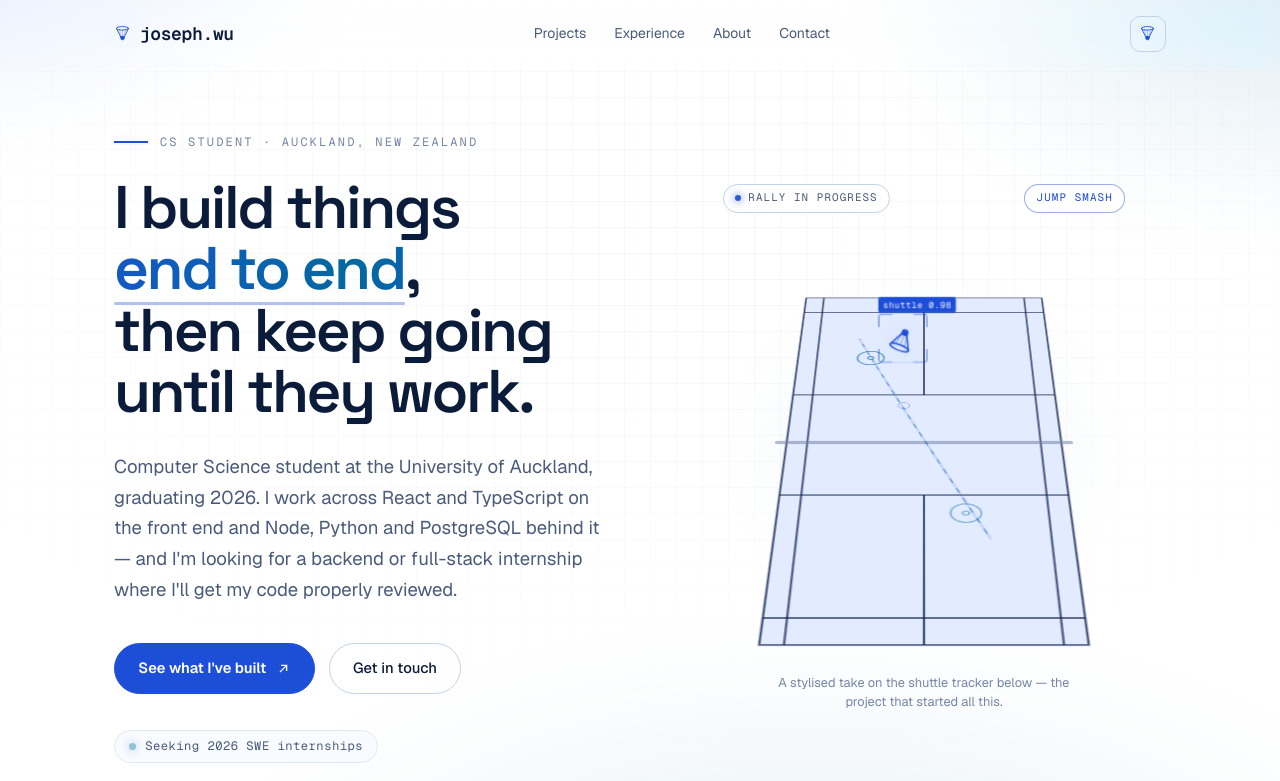
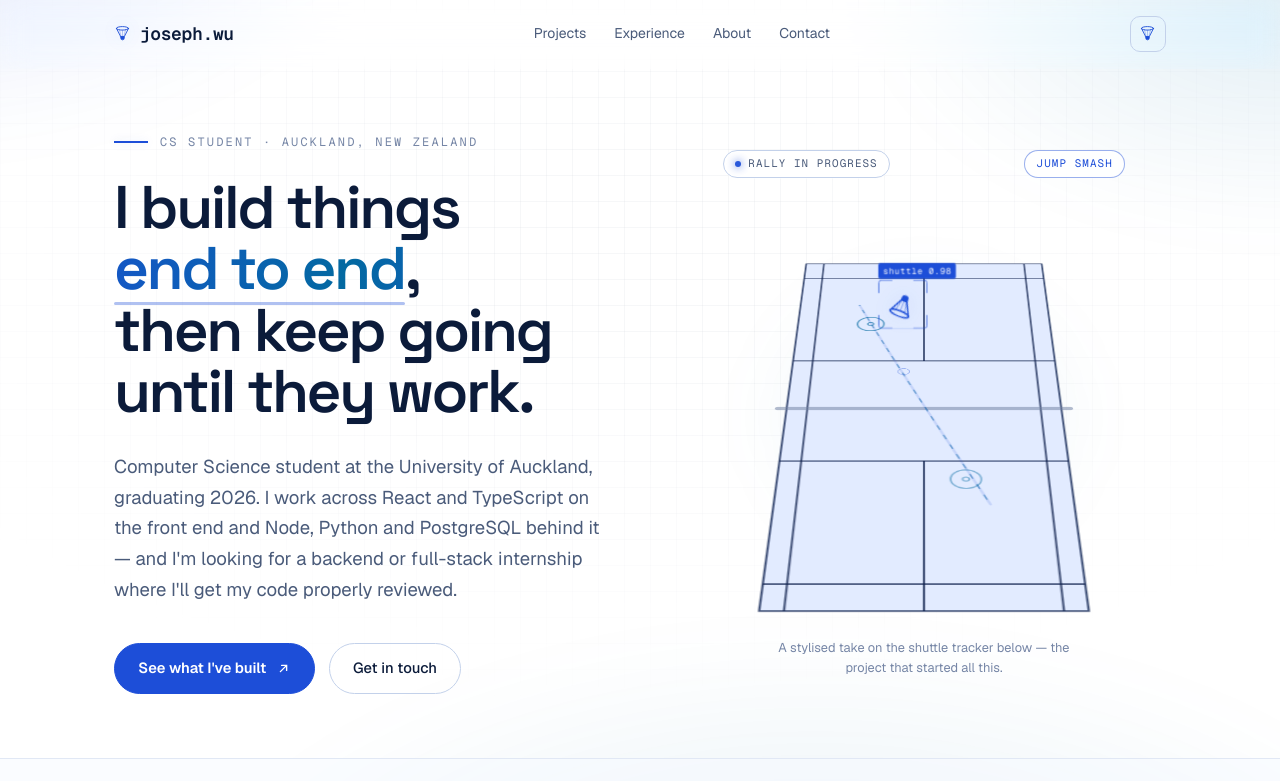
Before and after one commit to Wuuuuu5/portfolio, a Next.js app: page / in a window 1280 px wide. Shown: the top 781 px of the page. Built offline with nearby package versions, Linux system fonts and the light colour scheme.

Commit message:
Remove the internship status pill from the hero

```diff
--- a/components/Hero.tsx
+++ b/components/Hero.tsx
@@ -49,13 +49,6 @@ export default function Hero() {
               Get in touch
             </a>
           </Reveal>
-
-          <Reveal delay={LOADER_MS + 360}>
-            <p className={styles.status}>
-              <i aria-hidden="true" />
-              {hero.status}
-            </p>
-          </Reveal>
         </div>
 
         <Reveal className={styles.visual} delay={LOADER_MS + 120}>
--- a/lib/content.ts
+++ b/lib/content.ts
@@ -21,7 +21,6 @@ export const hero = {
   headlineAccent: "end to end",
   headlineAfter: ", then keep going until they work.",
   lede: "Computer Science student at the University of Auckland, graduating 2026. I work across React and TypeScript on the front end and Node, Python and PostgreSQL behind it — and I'm looking for a backend or full-stack internship where I'll get my code properly reviewed.",
-  status: "Seeking 2026 SWE internships",
 } as const;
 
 /**
```
